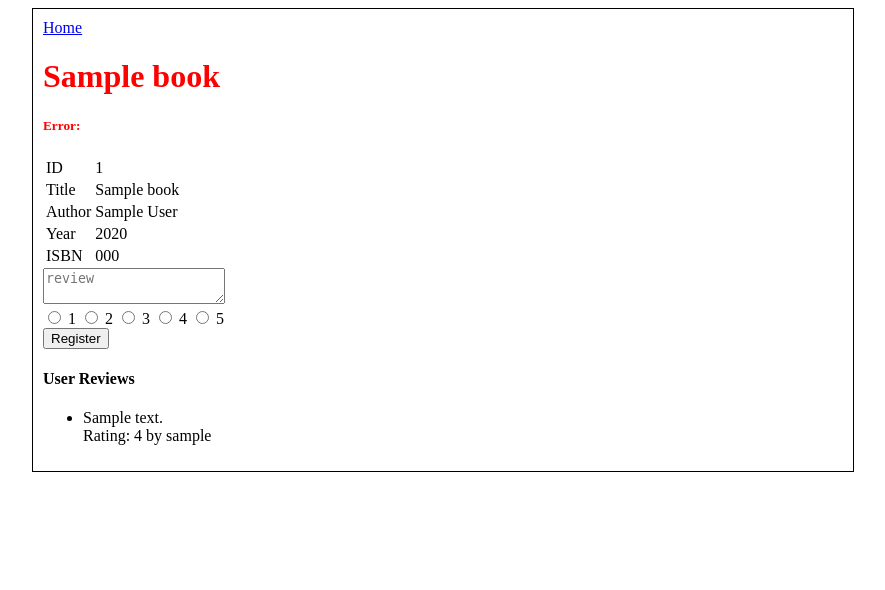
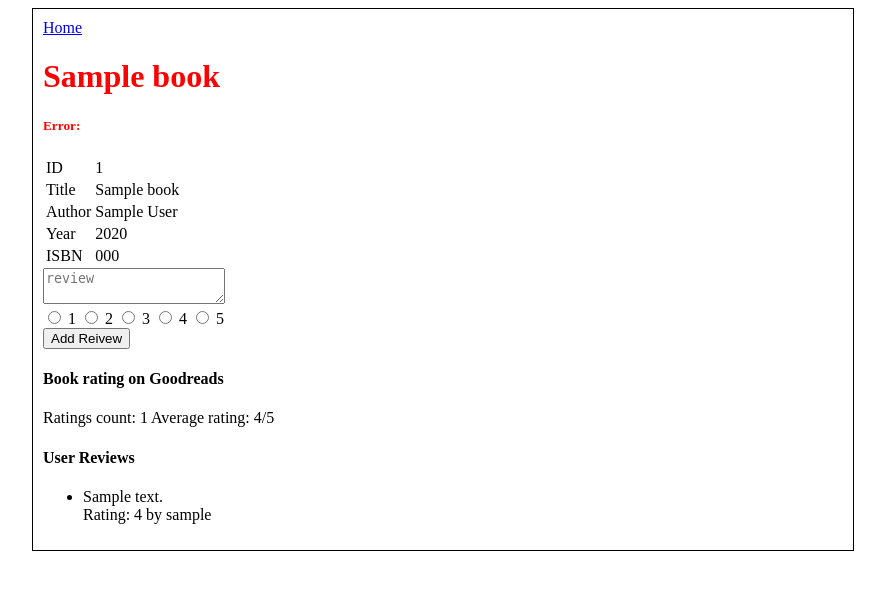
Before and after one commit to alexago/CS50W, a Flask app: template project1/templates/book_details.html in a window 1280 px wide. Shown: the top 590 px of the page, without its empty margins (197-1082 px from the left). Run offline with Flask 2, Linux system fonts and the light colour scheme; the template is opened without the code that fills it: most values are stand-ins (such as "Sample title", 1, 10 or a date in 2020); parts of the project's set-up code (start-up, migrations or seed data) failed here and were passed over.

Commit message:
Add ISBN API

```diff
--- a/project1/application.py
+++ b/project1/application.py
@@ -8,7 +8,7 @@ from flask import render_template, request, redirect, url_for
 import hashlib
 import requests
 import re
-
+import json
 
 app = Flask(__name__, instance_relative_config=True)
 app.config.from_object('config')
@@ -58,6 +58,10 @@ def findBook(searchTerm):
 def getBookById(id):
 	query = "SELECT * FROM books WHERE id=:id"
 	return db.execute(query,{"id":id}).fetchone()
+
+def getBookByISBN(isbn):
+	query = "SELECT * FROM books WHERE isbn=:isbn"
+	return db.execute(query,{"isbn":isbn}).fetchone()
 
 def getBookReviews(book_id):
 	query = "SELECT u.username, r.review, r.rating FROM reviews AS r, users AS u WHERE book_id=:book_id AND r.user_id = u.id"
@@ -145,7 +149,7 @@ def book(id):
 	reviews = getBookReviews(id)
 	error=session['book_review_add_error']
 	session['book_review_add_error'] = ''
-	return render_template("book_details.html", book=book, enrty=entry, reviews=reviews, error=error)
+	return render_template("book_details.html", book=book, entry=entry, reviews=reviews, error=error)
 
 @app.route("/book/<int:id>/addreview",methods=["POST"])
 def addReview(id):
@@ -159,3 +163,18 @@ def addReview(id):
 
 	addReviewToDB(review, rating, session['user_id'], id)
 	return redirect(url_for('book', id=id))
+
+@app.route("/api/<isbn>")
+def bookAPI(isbn):
+	book = getBookByISBN(isbn)
+	if book == None:
+		return 'Error 404 : Page not found'
+
+	res = requests.get("https://www.goodreads.com/book/review_counts.json", params={"key": "Ppryg3rPGop3RmhJ3cWdg", "isbns": book.isbn})
+	entry = res.json()['books'][0]
+	book = dict(book)
+
+	if entry != None:
+		book["review_count"] = entry["work_ratings_count"]
+		book["average_score"] = entry["average_rating"]
+	return json.dumps(book)
--- a/project1/templates/book_details.html
+++ b/project1/templates/book_details.html
@@ -10,6 +10,8 @@
 	<h4>Book doesn't exists</h4>
 	{% else %}
 
+	<div>
+	<div>
 	<table border="0">
 		<tr><td>ID</td><td>{{book.id}}</td></tr>
 		<tr><td>Title</td><td>{{book.title}}</td></tr>
@@ -17,6 +19,7 @@
 		<tr><td>Year</td><td>{{book.year}}</td></tr>
 		<tr><td>ISBN</td><td>{{book.isbn}}</td></tr>
 	</table>
+	</div>
 
 	<div>
 	<form action="{{ url_for('addReview', id=book.id) }}" method="post">
@@ -33,9 +36,21 @@
 			<input type="radio" id="five" name="rating" value="5">
 			<label for="one">5</label>
 		</div>
-		<button>Register</button>
+		<button>Add Reivew</button>
 	</form>
+	</div>
 
+	{% if entry != None %}
+	<div>
+	<h4>Book rating on Goodreads</h4>
+	<p>
+	Ratings count: {{entry.work_ratings_count}} Average rating: {{entry.average_rating}}/5
+	</p>
+	</div>
+	{% endif %}
+
+
+	<div>
 	<h4>User Reviews</h4>
 	{% if reviews == None %}
 	<h4>No user reviews</h4>
@@ -47,6 +62,7 @@
 		</ul>
 	{% endif %}
 	</div>
+	</div>
 
 	{% endif %}
 {% endblock%}
```
